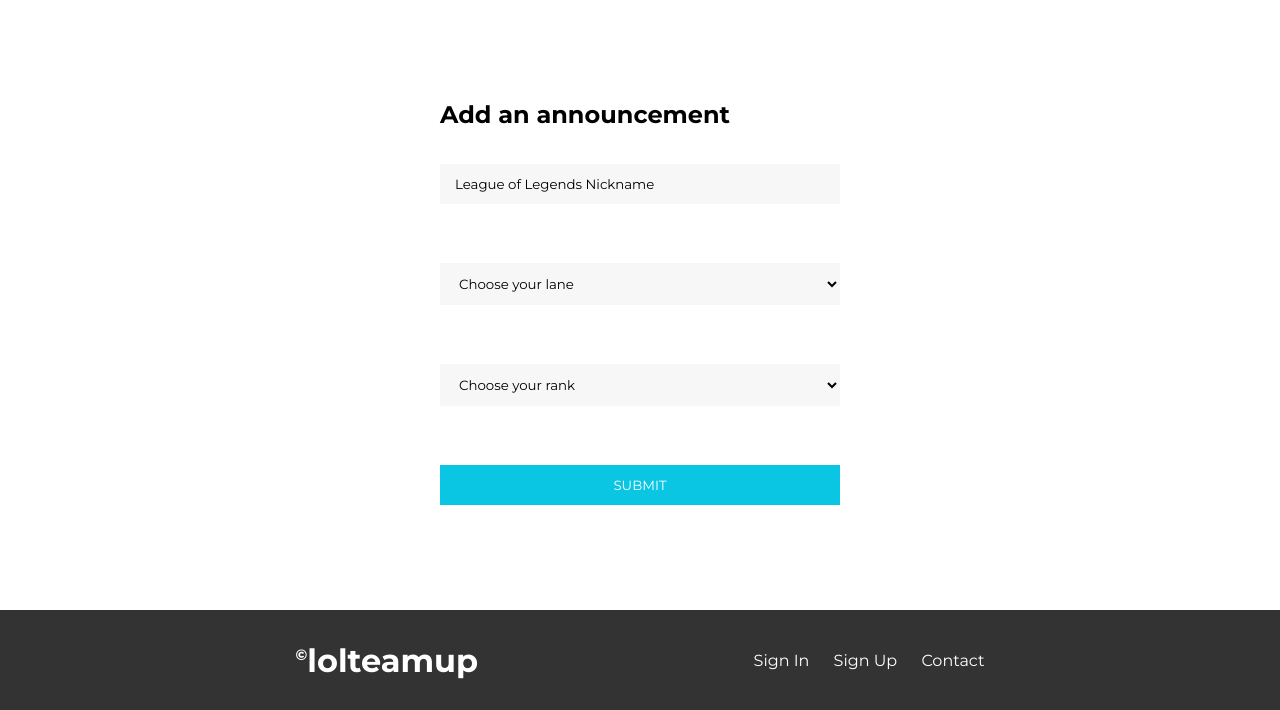
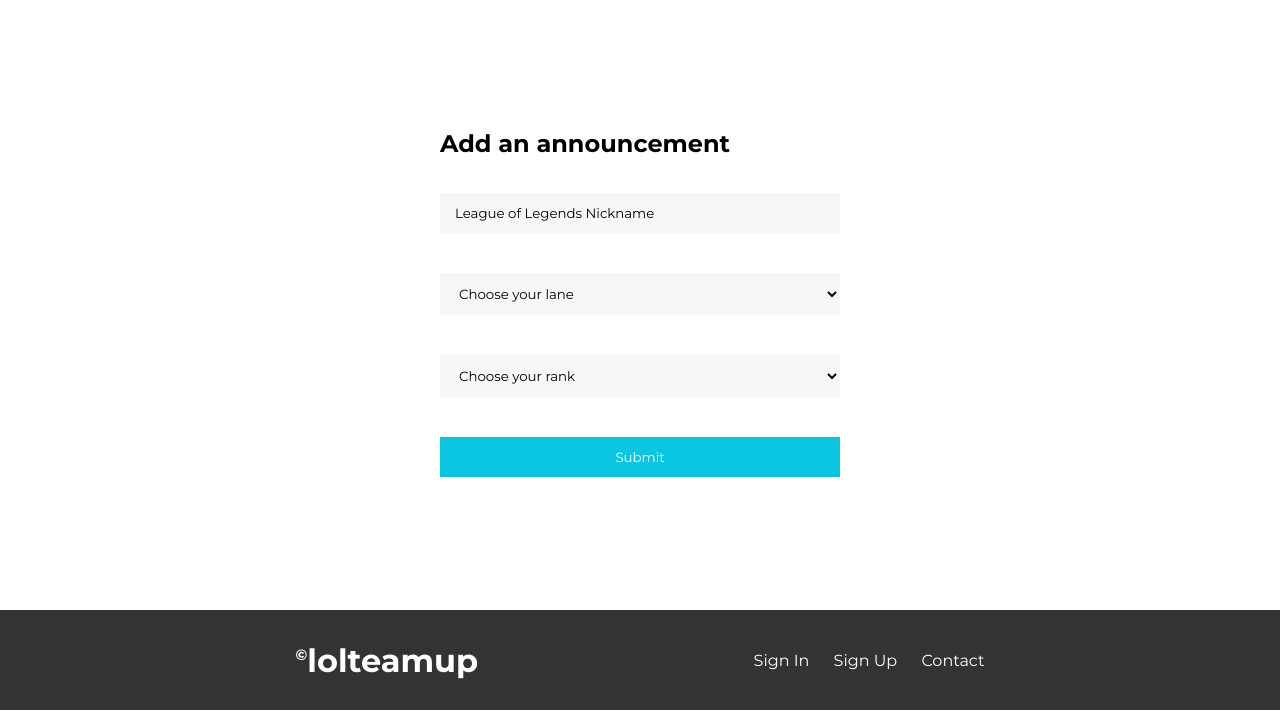
Before and after one commit to haslozik/lolteamup, a PHP site: page /addAnnouncement.php in a window 1280 px wide. Shown: the part 90-800 px from the top of the page. Run offline with PHP 8.4, Linux system fonts and the light colour scheme; the visitor is signed in with stand-in values (Sample User, id 1); some libraries are stand-ins or nearby versions.

Commit message:
update ann

```diff
--- a/addAnnouncement.php
+++ b/addAnnouncement.php
@@ -4,6 +4,7 @@
     if(!isset($_SESSION['signedIn'])) {
         header('Location: index.php');
     }
+
     require_once 'connection.php';
     mysqli_report(MYSQLI_REPORT_ALL ^ MYSQLI_REPORT_STRICT);
 
@@ -36,7 +37,7 @@
     <meta http-equiv="X-UA-Compatible" content="IE=edge">
     <meta name="viewport" content="width=device-width, initial-scale=1.0">
 
-    <title>lolteamup - sign up</title>
+    <title>lolteamup - add an announcement</title>
 
     <link rel="stylesheet" href="css/style.css">
     <link rel="stylesheet" href="css/style-sign-pages.css">
@@ -57,11 +58,11 @@
         </div>
     </nav>
 
-    <form method="POST" action="addAnnouncement.php">
+    <form action="addAnnouncement.php" method="POST">
         <div class="signUpForm">
         <h2 class="formTitle">Add an announcement</h2>
-            <input type="text" placeholder="League of Legends Nickname" name="nickname" required><br>
-            <select name="lane">
+            <input type="text" placeholder="League of Legends Nickname" name="nickname" required>
+            <select type="text" name="lane">
                 <option value="" selected disabled hidden>Choose your lane</option>
                 <option value="Top">Top</option>
                 <option value="Jungle">Jungle</option>
@@ -69,8 +70,8 @@
                 <option value="ADC">ADC</option>
                 <option value="Support">Support</option>
             </select>
-            <br>
-            <select name="rank">
+
+            <select type="text" name="rank">
                 <option value="" selected disabled hidden>Choose your rank</option>
                 <option value="Iron IV">Iron IV</option>
                 <option value="Iron III">Iron III</option>
@@ -101,8 +102,7 @@
                 <option value="Grandmaster">Grandmaster</option>
                 <option value="Challenger">Challenger</option>
             </select>
-            <br>
-            <input type="submit" value="SUBMIT">
+            <button type="submit" name="submit" class="submit">Submit</button>
         </div>
     </form>
 
--- a/css/style-sign-pages.css
+++ b/css/style-sign-pages.css
@@ -20,7 +20,7 @@ body .signUpForm {
   color: rgb(11, 198, 227);
 }
 
-.signUpForm input, .signUpForm select {
+.signUpForm input, .signUpForm select, .signUpForm .submit {
   padding: 12px 15px;
   margin: 20px;
   width: 400px;
@@ -32,14 +32,14 @@ body .signUpForm {
   color: #000;
 }
 
-.signUpForm input[type="submit"] {
+.signUpForm .submit {
   background: rgb(11, 198, 227) !important;
   cursor: pointer;
   color: #fff;
   transition: 0.2s;
 }
 
-.signUpForm input[type="submit"]:hover {
+.signUpForm .submit:hover {
   background: rgb(12, 211, 241) !important;
 }
 
```
